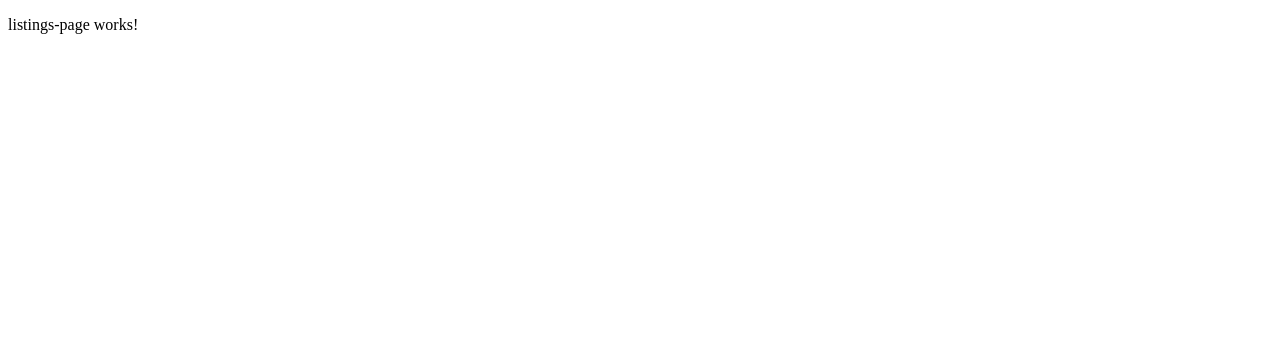
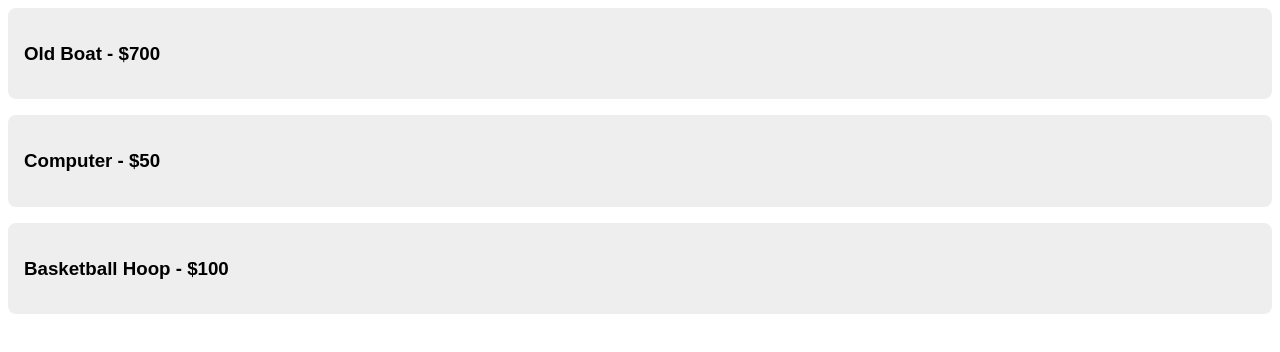
Before and after one commit to TomToulonBogo/Good-Corner, an Angular app: page /listings in a window 1280 px wide. Shown: the top 352 px of the page. Built offline with nearby package versions, Linux system fonts and the light colour scheme.

Commit message:
implement listings-page & listing-details-page

```diff
--- a/src/app/listing-detail-page/listing-detail-page.component.html
+++ b/src/app/listing-detail-page/listing-detail-page.component.html
@@ -1 +1,11 @@
-<p>listing-detail-page works!</p>
+<div class="content-box">
+    <a href="" routerLink="/listings">
+        <button>Back</button>
+    </a>
+    <h2>{{listing.name}}</h2>
+    <p>{{listing.description}}</p>
+    <p>{{listing.price}}</p>
+    <a href="" routerLink="/contact/{{listing.id}}">
+        Contact Seller
+    </a>
+</div>
--- a/src/app/listing-detail-page/listing-detail-page.component.ts
+++ b/src/app/listing-detail-page/listing-detail-page.component.ts
@@ -1,4 +1,7 @@
 import { Component } from '@angular/core';
+import { ActivatedRoute } from '@angular/router';
+import { fakeListings } from '../fake-data';
+import { Listing } from '../type';
 
 @Component({
   selector: 'app-listing-detail-page',
@@ -6,5 +9,14 @@ import { Component } from '@angular/core';
   styleUrls: ['./listing-detail-page.component.scss']
 })
 export class ListingDetailPageComponent {
+  public listing!: any;
 
+  constructor(
+    private route: ActivatedRoute,
+  ) { }
+
+  ngOnInit(): void {
+    const id = this.route.snapshot.paramMap.get('id');
+    this.listing = fakeListings.find(listing => listing.id === id);
+  }
 }
--- a/src/app/listings-page/listings-page.component.html
+++ b/src/app/listings-page/listings-page.component.html
@@ -1 +1,7 @@
-<p>listings-page works!</p>
+<div>
+    <div class="content-box" *ngFor="let listing of listings">
+        <a href="" routerLink="/listings/{{listing.id}}">
+            <h3>{{listing.name}} - ${{listing.price}}</h3>
+        </a>
+    </div>
+</div>
--- a/src/app/listings-page/listings-page.component.ts
+++ b/src/app/listings-page/listings-page.component.ts
@@ -1,4 +1,6 @@
 import { Component } from '@angular/core';
+import { Listing } from '../type';
+import { fakeListings } from '../fake-data';
 
 @Component({
   selector: 'app-listings-page',
@@ -6,5 +8,11 @@ import { Component } from '@angular/core';
   styleUrls: ['./listings-page.component.scss']
 })
 export class ListingsPageComponent {
+  listings: Listing[] = []
 
+  constructor () { }
+
+  ngOnInit(): void {
+    this.listings = fakeListings
+  }
 }
--- a/src/styles.scss
+++ b/src/styles.scss
@@ -1 +1,87 @@
-/* You can add global styles to this file, and also import other style files */
+body {
+    font-family: Arial, sans-serif;
+    margin: 0;
+    padding: 0;
+}
+
+button {
+    background-color: black;
+    border: none;
+    border-radius: 8px;
+    color: white;
+    cursor: pointer;
+    outline: none;
+    padding: 16px;
+    font-family: Arial, sans-serif;
+    font-size: 16px;
+}
+
+input, textarea {
+    border: 2px solid black;
+    border-radius: 8px;
+    font-family: Arial, sans-serif;
+    font-size: 16px;
+    padding: 8px;
+}
+
+a {
+    text-decoration: none;
+    color: black;
+}
+
+div {
+    padding: 8px;
+}
+
+#page-wrap {
+    background-color: #EEE;
+    min-height: 100vh;
+    padding: 0;
+    width: 100vw;
+}
+
+#max-width-column {
+    background-color: white;
+    margin: 0 auto;
+    max-width: 700px;
+    min-height: 100vh;
+    padding: 16px;
+    position: relative;
+}
+
+#top-bar {
+    border-bottom: 2px solid black;
+}
+
+#app-heading {
+    margin-top: 0;
+}
+
+#my-listings-button {
+    position: absolute;
+    top: 16px;
+    right: 16px;
+}
+
+#content-wrap {
+    padding: 16px;
+}
+
+.content-box {
+    background-color: #EEE;
+    border-radius: 8px;
+    padding: 16px;
+    position: relative;
+    margin-bottom: 16px;
+}
+
+.buttons-container {
+    position: absolute;
+    right: 0px;
+    bottom: 0px;
+    padding: 16px;
+}
+
+.buttons-container > button {
+    margin-left: 8px;
+}
--- a/tsconfig.json
+++ b/tsconfig.json
@@ -4,6 +4,8 @@
   "compilerOptions": {
     "baseUrl": "./",
     "outDir": "./dist/out-tsc",
+    "strictPropertyInitialization" : false,
+    "strictNullChecks": true,
     "forceConsistentCasingInFileNames": true,
     "strict": true,
     "noImplicitOverride": true,
```
